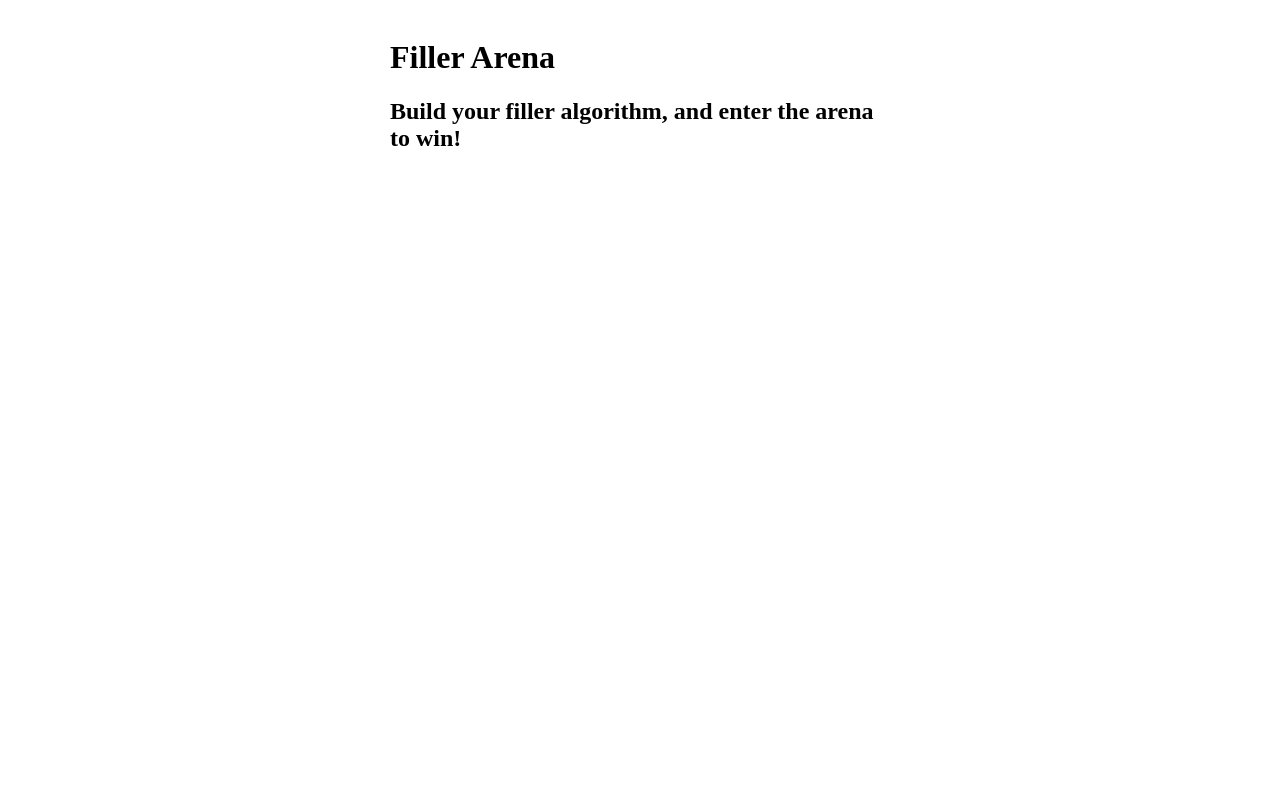
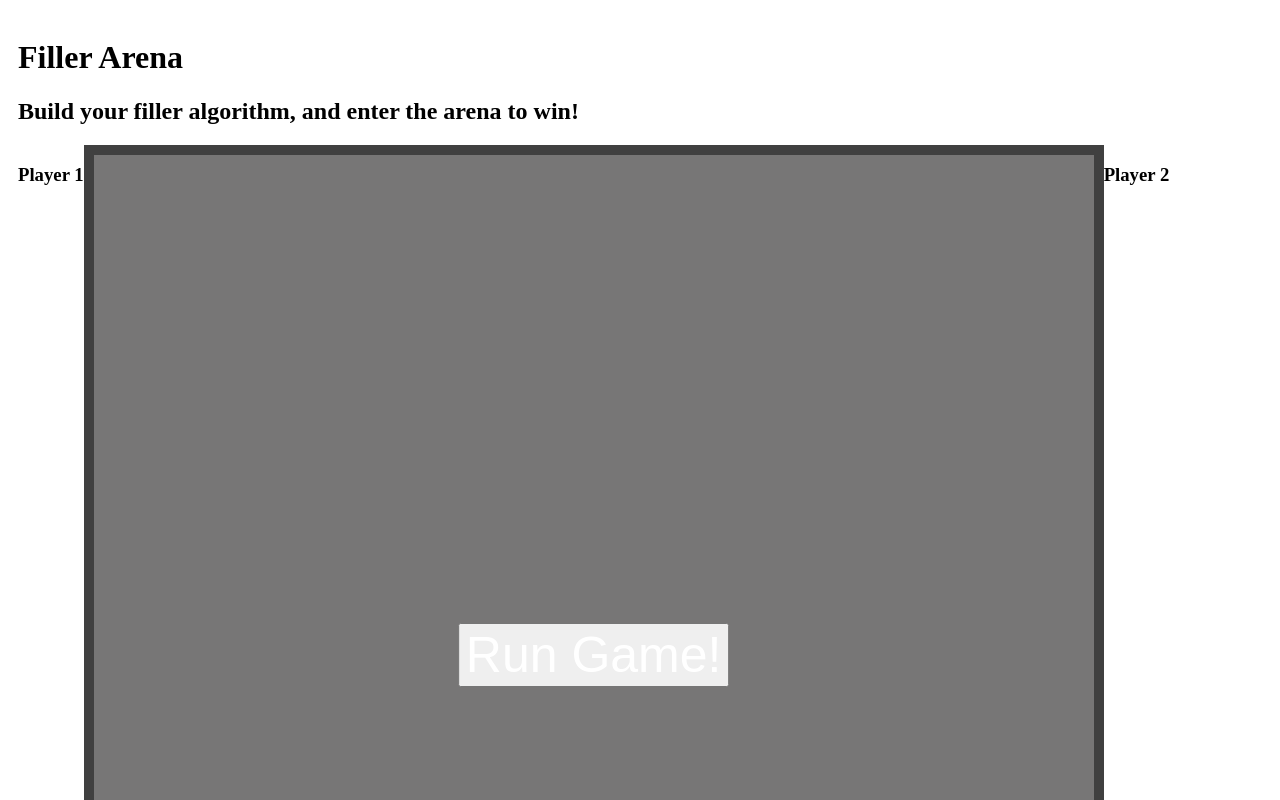
Before and after one commit to Caruychen/42Hive-Filler, a plain HTML site: page visualizer/filler-app/index.html in a window 1280 px wide. Shown: the top 800 px of the page. Drawn offline with Linux system fonts and the light colour scheme.

Commit message:
basic html grid init

```diff
--- a/visualizer/filler-app/filler.css
+++ b/visualizer/filler-app/filler.css
@@ -1,6 +1,47 @@
 .content {
-	max-width: 500px;
+	width: 100%;
 	margin: auto;
 	background: white;
 	padding: 10px;
 }
+
+.arena {
+	display: flex;
+}
+
+.grid-container {
+	position: relative;
+	display: grid;
+	grid-template-columns: repeat(100, 10px);
+	grid-template-rows: repeat(100, 10px);
+	padding: 10px;
+	background-color: grey;
+}
+
+.overlay {
+	position: absolute;
+	display: block;
+	width: 100%;
+	height: 100%;
+	top: 0;
+	left: 0;
+	bottom: 0;
+	right: 0;
+	background-color: rgba(0,0,0,0.5);
+	z-index: 2;
+	cursor: pointer;
+}
+
+#run-game{
+	position: absolute;
+	top: 50%;
+	left: 50%;
+	font-size: 50px;
+	color: white;
+	transform: translate(-50%,-50%);
+	-ms-transform: translate(-50%,-50%);
+}
+
+.grid-container > .grid-item {
+	background-color: rgb(239, 237, 238);
+}
--- a/visualizer/filler-app/index.html
+++ b/visualizer/filler-app/index.html
@@ -10,8 +10,19 @@
 <body>
 	<div class="content">
 		<h1>Filler Arena</h1>
-		<h2>Build your filler algorithm, and enter the arena to win!<h2>
-		<div class="grid-container">
+		<h2>Build your filler algorithm, and enter the arena to win!</h2>
+		<div class="arena">
+			<div class="p1">
+				<h3>Player 1</h3>
+			</div>
+			<div class="grid-container">
+				<div class="overlay">
+					<button id="run-game" onclick="run_game()">Run Game!</button>
+				</div>
+			</div>
+			<div class="p2">
+				<h3>Player 2</h3>
+			</div>
 		</div>
 	</div>
 	<script src="js/index.js"></script>
--- a/visualizer/filler-app/js/index.js
+++ b/visualizer/filler-app/js/index.js
@@ -1,3 +1,21 @@
-function testme() {
-	console.log("hello world");
+let play_result;
+
+function overlay_off() {
+	document.getElementsByClassName("overlay")[0].style.display = "none";
 }
+
+function init_grid() {
+	let grid = document.getElementsByClassName("grid-container")[0];
+	for (let i = 0; i < 10000; i++) {
+		let item = document.createElement("div");
+		item.classList.add("grid-item");
+		item.classList.add("item" + i);
+		grid.appendChild(item);
+	}
+}
+
+function run_game() {
+	overlay_off();
+}
+
+window.onload = init_grid;
```
Also changed, not shown: 1 other file.
